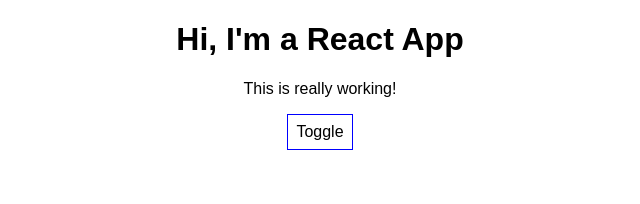
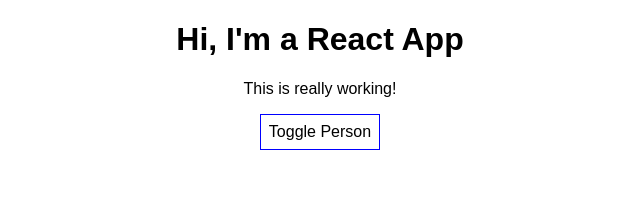
Before and after one commit to alexandra257/react-complete-guide, a React (Create React App) app: page / in a window 1280 px wide. Shown: the top 204 px of the page, without its empty margins (320-960 px from the left). Built offline with nearby package versions, Linux system fonts and the light colour scheme.

Commit message:
finding index of person & updating state with value of input

```diff
--- a/src/App.js
+++ b/src/App.js
@@ -16,15 +16,28 @@
 
 
   //--------------EVENT LISTENERS BELOW-------------------
-  nameChangedHandler = (event) => {
-    this.setState({
-      persons: [
-        { name: 'Alex', age: 24 },
-        { name: event.target.value, age: 28 },
-        { name: 'Jamie', age: 25 },
-      ]
-    })
+  //below we use a string id to select an array item (object);
+  nameChangedHandler = (event, id) => {
+    const personIndex = this.state.persons.findIndex(p => {   //we're using p to refer to 'person'
+      return p.id === id; //if the person's id === id we recieved as an argument to this function, return true & personIndex will hold the index of the person in the array for which the id's are equal
+    });
+
+    //we can get the person itself, by reaching out to the persons in state
+    //again, we use the spread operator to avoid mutating the state (because JS objects are reference types)
+    const person = {       //the curly braces allow us to create a JS new object
+      ...this.state.persons[personIndex]   //spread is used infront of the object we're fetching & distributes all properties of the object we fetched, bringing them into the new object
+    };
+
+    //we now have a copy of perons, so below we do not mutate the original values
+    person.name = event.target.value;   // gets the value from the input field to update the name
+
+    const persons = [...this.state.persons];  //copies old array values & updates with new values
+    persons[personIndex] = person; //updates the persons array at the correct index
+
+    this.setState({ persons: persons }); //state is set to the updated persons array (copy of old array with updated name)
   }
+
+
 
   /*by using the spread operator [...], we can create a copy of the array state
     this means we can combine the old elements with the new elements without mutating the original data*/
@@ -61,6 +74,8 @@
     /we can utilise the if statement here because we can use noraml JS within the render method
       only within the return menthod do we need to use JSX */
 
+    //below i'm using the  map()'s index to select an array item
+
     let persons = null; //we set the persons variable to nothing
 
     if (this.state.showPersons) {
@@ -71,7 +86,11 @@
               click={() => this.deletePersonHandler(index)}     //deletes person at relevant index when user clicks (attached to <p> element in Person.js)
               name={person.name}
               age={person.age}
-              key={person.id} />//
+              key={person.id}
+              changed={(event) => this.nameChangedHandler(event, person.id)} />
+            //above we use the function syntax for the changed prop so we can pass it the event object
+            //this then allows us to gain access to the person properties, as changed is within the .map() method
+            //we can now use persons data (in particular the id) in the nameChangedHandler method
           })}
         </div>
       );
@@ -83,7 +102,9 @@
         <h1>Hi, I'm a React App</h1>
         <p>This is really working!</p>
 
-        <button style={style} onClick={this.togglePersonsHandler}>Toggle</button>
+        <button
+          style={style}
+          onClick={this.togglePersonsHandler}>Toggle Person</button>
 
         {persons}   {/*referencing the persons variable in the return method*/}
 
```
